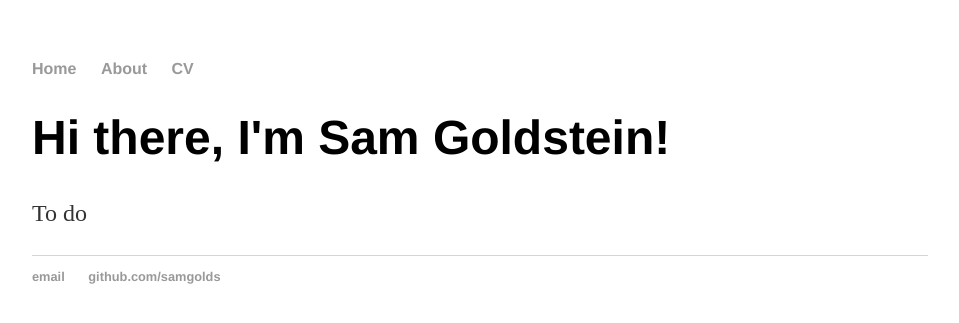
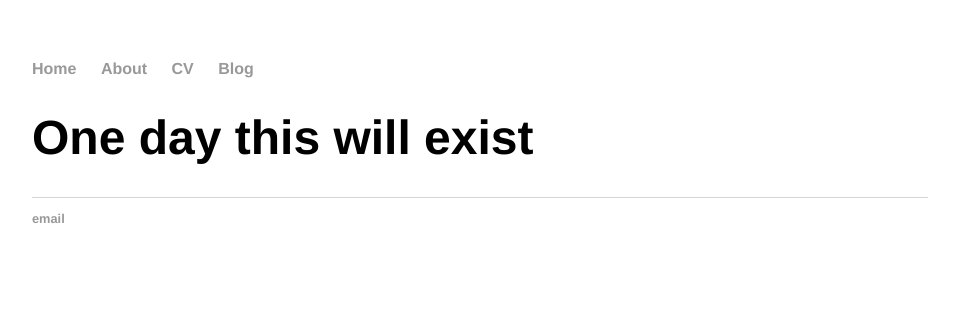
Before and after one commit to samgolds/samgolds.github.io, a Jekyll site: the page built from index.html, in a window 1280 px wide. Shown: the top 323 px of the page, without its empty margins (160-1119 px from the left). Built offline with Jekyll 4.4.1, drawn with Linux system fonts in a browser that asks for light colours.

Commit message:
Update index.html

```diff
--- a/index.html
+++ b/index.html
@@ -1,29 +1,7 @@
-<!DOCTYPE html>
-<html>
-	<head>
-		<title>Sam Goldstein</title>
-		<!-- link to main stylesheet -->
-		<link rel="stylesheet" type="text/css" href="/css/main.css">
-	</head>
-	<body>
-		<nav>
-    		<ul>
-        		<li><a href="/">Home</a></li>
-	        	<li><a href="/about">About</a></li>
-        		<li><a href="/cv">CV</a></li>
-    		</ul>
-		</nav>
-		<div class="container">
-    		<div class="blurb">
-        		<h1>Hi there, I'm Sam Goldstein!</h1>
-				<p>To do </p>
-    		</div><!-- /.blurb -->
-		</div><!-- /.container -->
-		<footer>
-    		<ul>
-        		<li><a href="mailto:sjg2215@columbia.edu">email</a></li>
-        		<li><a href="https://github.com/samgolds">github.com/samgolds</a></li>
-			</ul>
-		</footer>
-	</body>
-</html>
+---
+layout: default
+title: Sam Goldstein
+---
+<div class="blurb">
+	<h1>One day this will exist</h1>
+</div><!-- /.blurb -->
```
